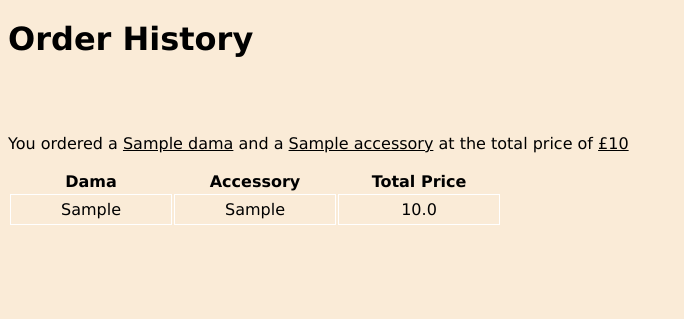
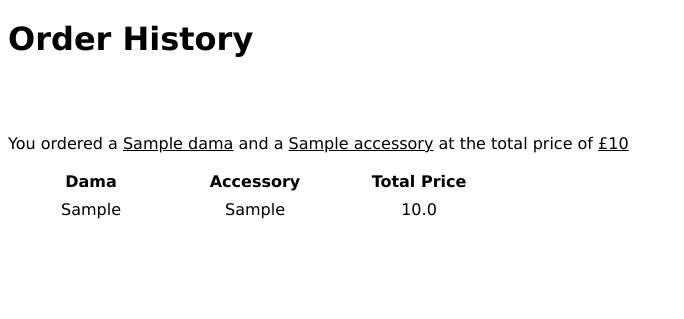
Before and after one commit to MariusCSaunders/Kendama-Order-History, a Flask app: template service_1/application/templates/home.html in a window 1280 px wide. Shown: the part 481-800 px from the top of the page, without its empty margins (0-684 px from the left). Run offline with Flask 2, Linux system fonts and the light colour scheme; tables that the repository leaves empty hold one stand-in row (values such as "Sample post"); the template is opened without the code that fills it: values that come from a table or form of the project are taken from there, most other values are stand-ins (such as "Sample title", 1, 10 or a date in 2020).

Commit message:
MS:Formatting

```diff
--- a/service_1/application/templates/layout.html
+++ b/service_1/application/templates/layout.html
@@ -14,7 +14,7 @@
 
 
 
-<body style="font-family:verdana; background-color: antiquewhite;">
+<body style="font-family:verdana">
 
 
     <h1>Kendama Ordering</h1></br>
```
